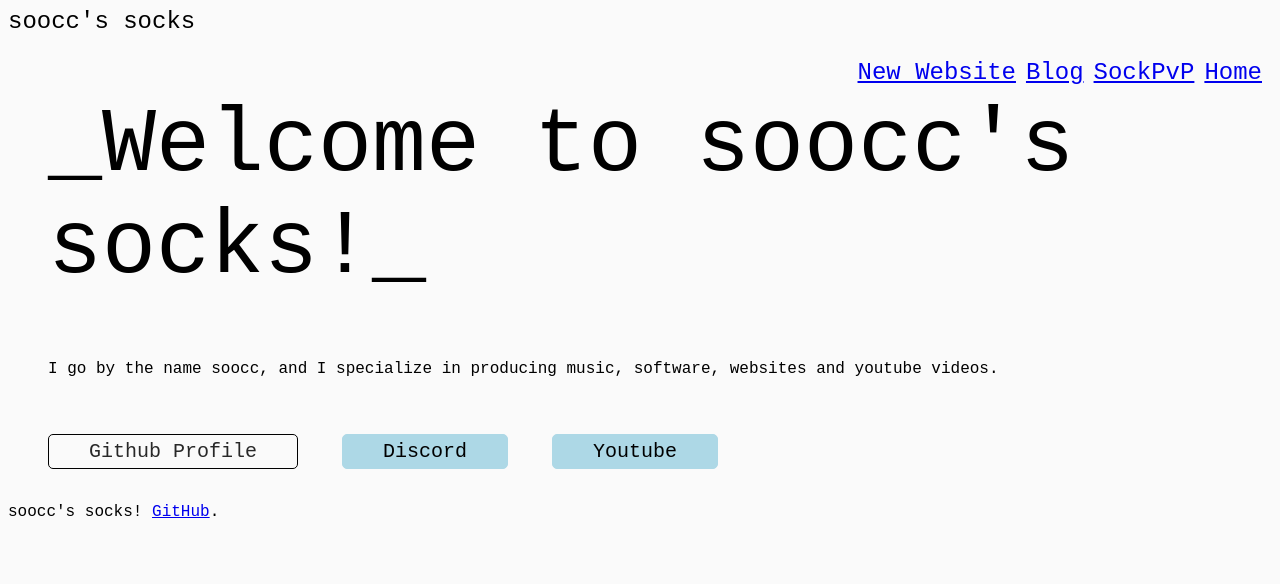
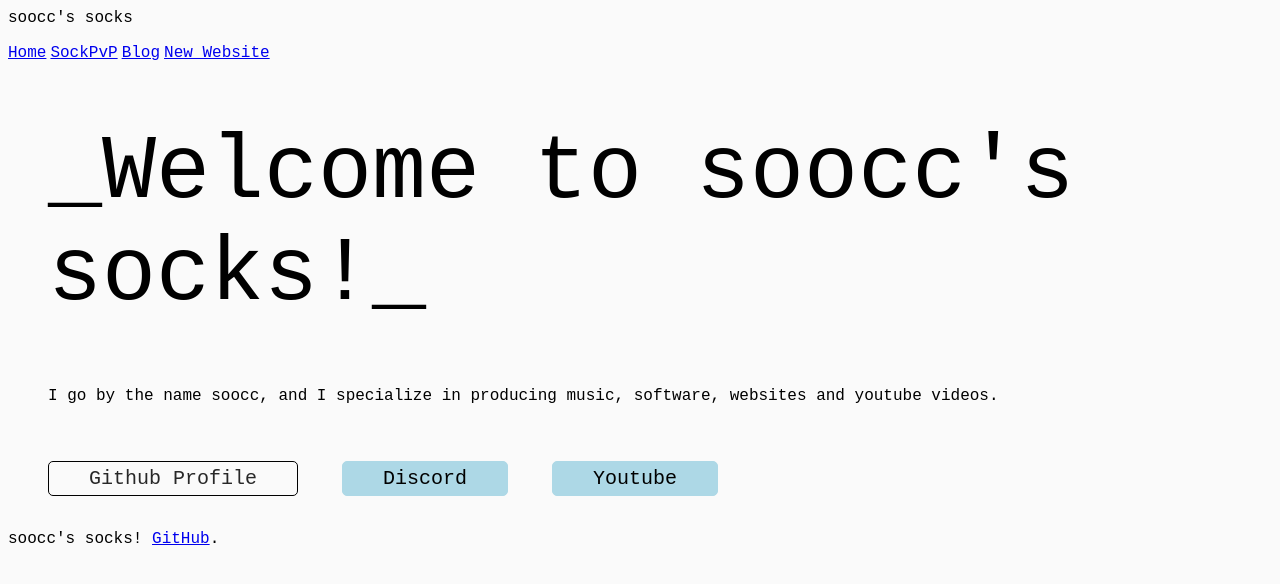
Before and after one commit to soocc/sooccsocks2, a Jekyll site: the page built from index.html, in a window 1280 px wide. Shown: the top 584 px of the page. Built offline with Jekyll 4.4.1, drawn with Linux system fonts in a browser that asks for light colours.

Commit message:
Update styles.css

```diff
--- a/styles/styles.css
+++ b/styles/styles.css
@@ -36,13 +36,3 @@ button {
   border-radius: 5px 5px 5px 5px;
   cursor: pointer;
 }
-
-.nav {
-  float: right;
-  padding-right: 10px;
-  font-size: 24px;
-}
-
-.logo {
-  font-size: 24px;
-}
```
